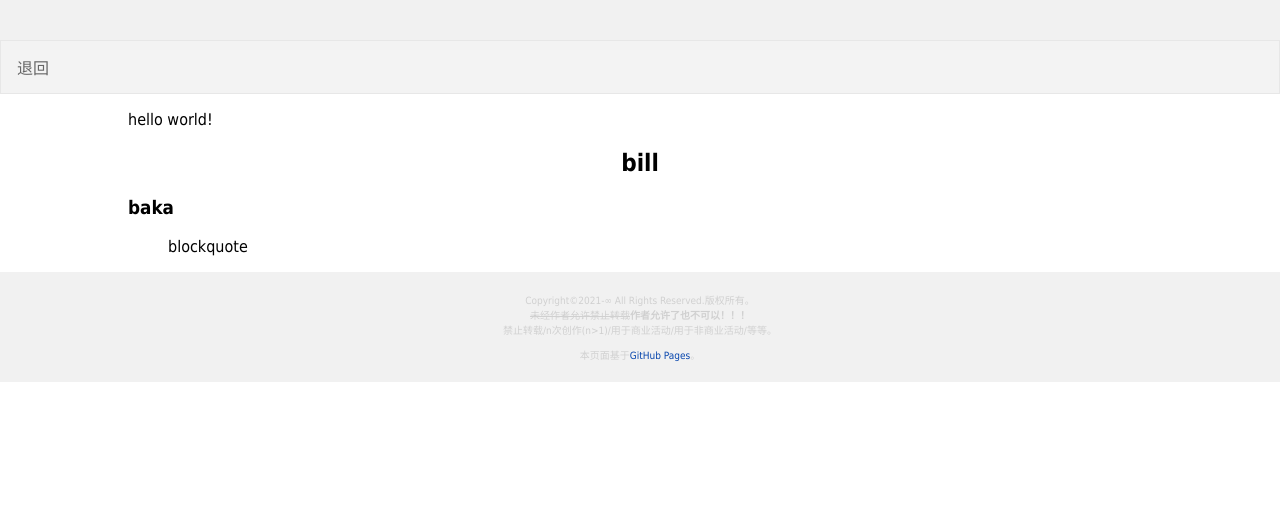
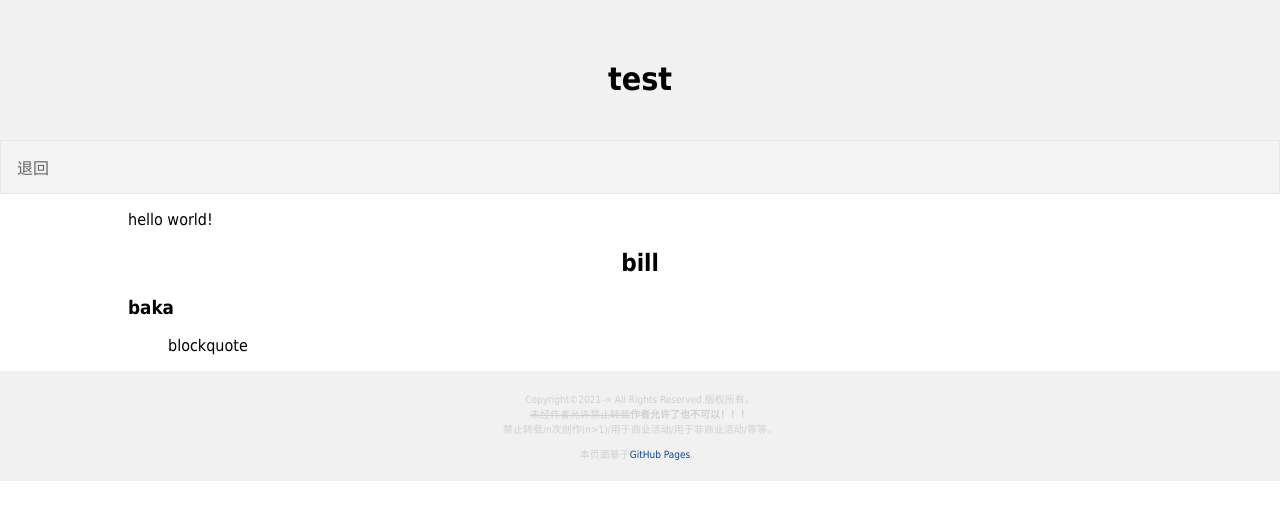
Before and after one commit to 142428525/142428525.github.io, a Jekyll site: the page built from news/test.md, in a window 1280 px wide. Shown: the top 520 px of the page. Built offline with Jekyll 4.4.1, drawn with Linux system fonts in a browser that asks for light colours.

Commit message:
Update MGE_style.html

```diff
--- a/_layouts/MGE_style.html
+++ b/_layouts/MGE_style.html
@@ -1,20 +1,12 @@
 <!DOCTYPE html>
 <html lang="{{site.lang | deafult: zh-CN}}">
 	<head>
-		<!-- MGE ->
-		<link rel="icon" href="img/small_goodbar.png" />
-		<link rel="shortcut icon" href="img/small_goodbar.png" />
-		<link rel="apple-touch-icon" href="img/small_goodbar.png" />
-		<link rel="apple-touch-icon-precomposed" href="img/small_goodbar.png" />
-		<title>咕霸百科全书</title>
-		<!- MGE ->
-		<!- news ->
+		<!--
 		<link rel="icon" href="img/favicon.ico" />
 		<link rel="shortcut icon" href="img/favicon.ico" />
 		<link rel="apple-touch-icon" href="img/favicon.ico" />
 		<link rel="apple-touch-icon-precomposed" href="img/favicon.ico" />
-		<title>咕霸新闻网</title>
-		<!- news -->
+		-->
 
 		<title>{{page.title | deafult: 无标题}}</title>
 		<meta charset="utf-8"/>
@@ -22,12 +14,13 @@
 	</head>
 	<body>
 		<div class="header">
-			<!-- MGE ->
+			<!--
 			<img src="img/goodbar.png" alt="the Logo of the Multiverse Goodbar Encyclopedia" width="512" height="128" />
-			<!- MGE ->
-			<!- news ->
 			<img src="img/news.png" alt="the Logo of the Multiverse Goodbar News" width="512" height="128" />
-			<!- mews -->
+			-->
+			<img src="{{page.head_picture_src}}"/>
+			<h1 style="text-align:center;">{{page.title | deafult: 无标题}}</h1>
+			<h2>{{page.description}}</h2>
 		</div>
 		<ul class="navi">
 			<!-- MGE ->
@@ -49,21 +42,6 @@
 
 		<!-- main start -->
 
-		<!--
-		<div class="main">
-			<h2>标题</h2>
-			<div class="index">
-				<p>
-					1.<a class="text" href="#1">目录</a>
-					<br/>
-					2.<a class="text" href="#2">目录</a>
-				</p>
-			</div>
-			<p></p>
-			<h3 id="1">目录</h3>
-		</div>
-		-->
-
 		<div class="main">
 			{{content}}
 		</div>
```
